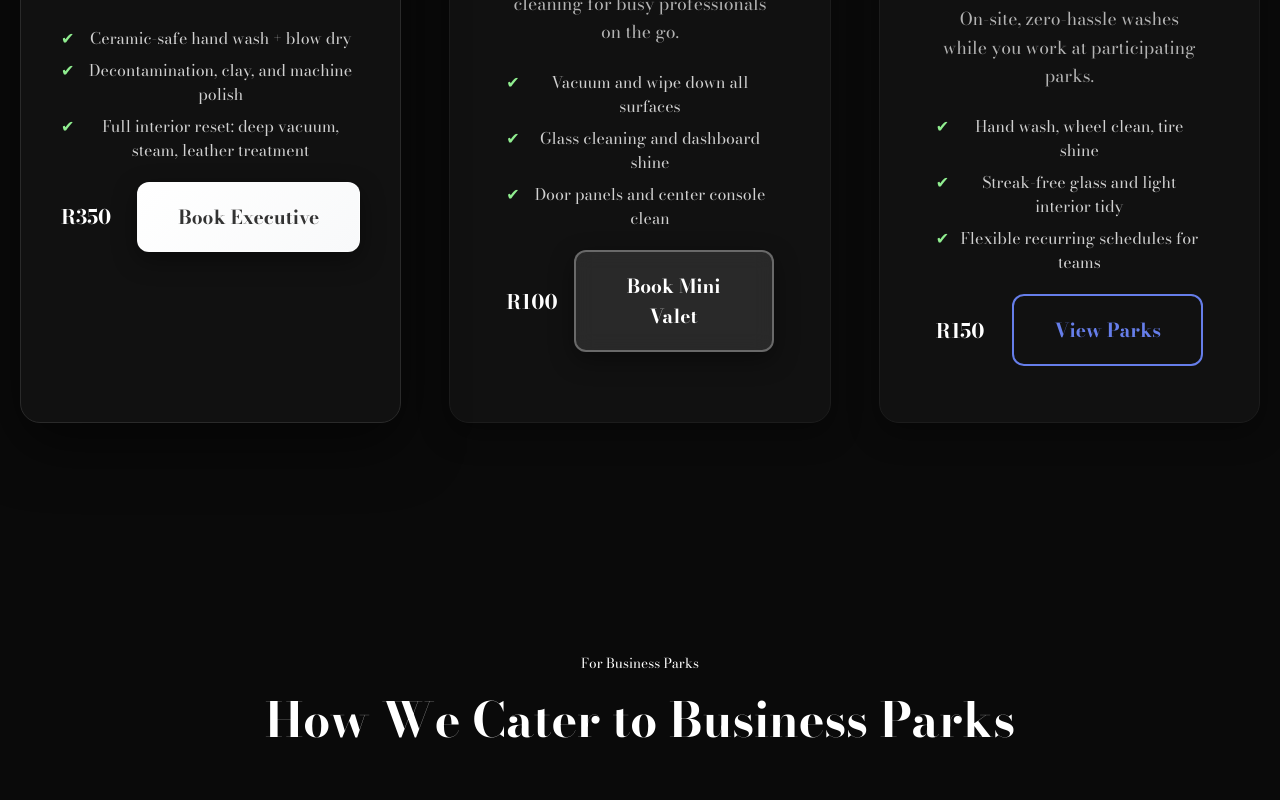
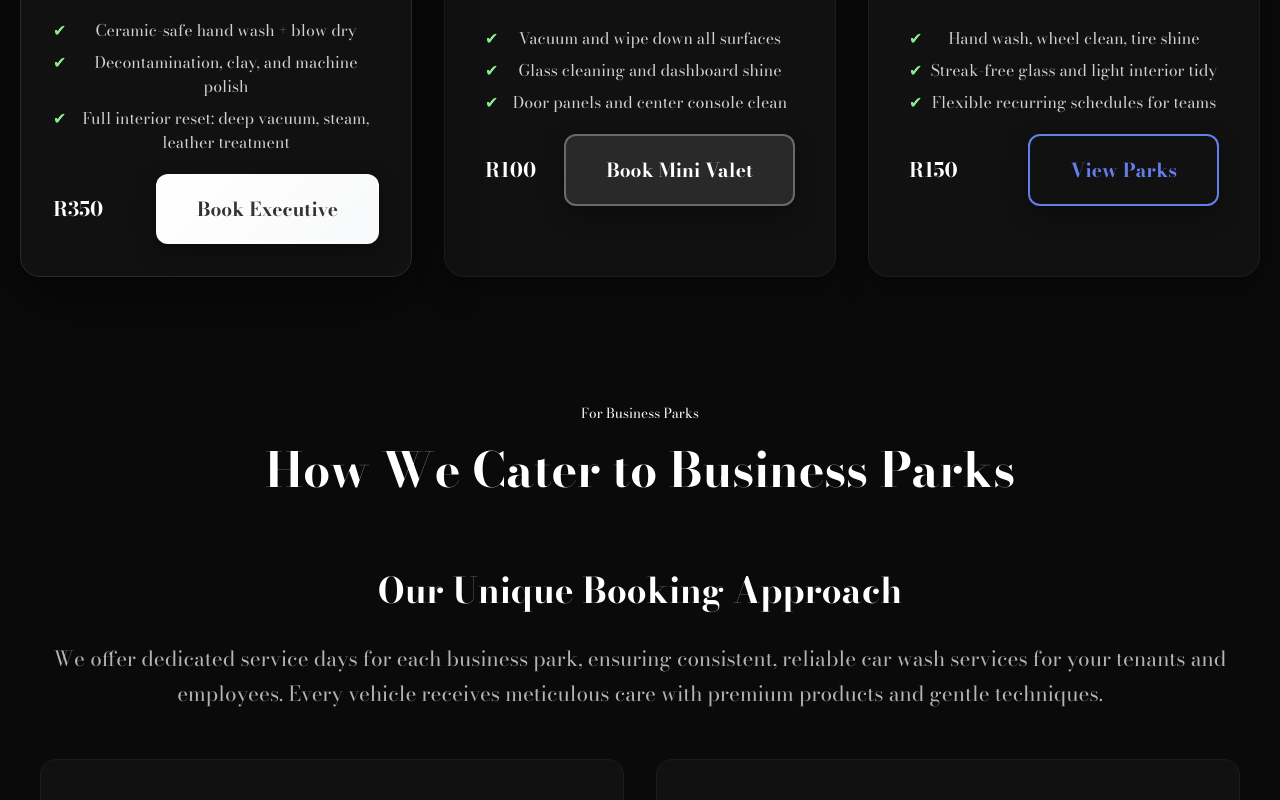
Before and after one commit to Zubayrlatief/TheCarBath, a Vue app: page / in a window 1280 px wide. Shown: the part 1360-2160 px from the top of the page. Built offline with nearby package versions, Linux system fonts and the light colour scheme.

Commit message:
business parks page as well as touch u

```diff
--- a/index.html
+++ b/index.html
@@ -3,9 +3,10 @@
   <head>
     <meta charset="UTF-8" />
     <meta name="viewport" content="width=device-width, initial-scale=1.0" />
-    <title>Elite ParkWash  Premium OnSite Car Care</title>
+    <title>The Car Bath</title>
     <meta name="description" content="Premium on-site car wash and detailing for business parks and premium automotive clients." />
     <meta name="theme-color" content="#0a0a0a" />
+    <link rel="icon" type="image/png" href="/The_Car-removebg-preview.png" />
     <link rel="preconnect" href="https://fonts.googleapis.com">
     <link rel="preconnect" href="https://fonts.gstatic.com" crossorigin>
     <link href="https://fonts.googleapis.com/css2?family=Bodoni+Moda:opsz,wght@6..96,400;6..96,700&display=swap" rel="stylesheet">
--- a/src/pages/Home.vue
+++ b/src/pages/Home.vue
@@ -165,7 +165,7 @@
         </div>
 
         <div class="trust-footer">
-          <p class="trust-guarantee">💯 <strong>100% Satisfaction Guarantee</strong> - If you're not completely satisfied, we'll make it right.</p>
+          <p class="trust-guarantee"><strong>100% Satisfaction Guarantee</strong> - Your complete satisfaction is our commitment. We stand behind every service with our quality promise.</p>
         </div>
       </div>
     </section>
@@ -424,8 +424,8 @@
 
 .services-grid {
   display: grid;
-  grid-template-columns: repeat(auto-fit, minmax(320px, 1fr));
-  gap: 2.5rem;
+  grid-template-columns: repeat(auto-fit, minmax(280px, 1fr));
+  gap: 1.5rem;
   max-width: 1200px;
   margin: 0 auto;
   position: relative;
@@ -435,7 +435,7 @@
 
 .service-card {
   background: #111111;
-  padding: 3rem;
+  padding: 2rem;
   border-radius: 1.25rem;
   box-shadow: 0 10px 30px rgba(0, 0, 0, 0.35);
   text-align: center;
@@ -445,7 +445,7 @@
 }
 
 .service-card.premium {
-  padding: 2.5rem;
+  padding: 2rem;
 }
 
 .service-card:hover {
@@ -471,14 +471,15 @@
   background: transparent;
   color: #667eea;
   border: 2px solid #667eea;
-  font-weight: 600;
+  font-weight: 700;
+  box-shadow: 0 8px 25px rgba(0, 0, 0, 0.4);
 }
 
 .btn-outline:hover {
   background: linear-gradient(135deg, #667eea 0%, #764ba2 100%);
   color: white;
-  transform: translateY(-2px) scale(1.05);
-  box-shadow: 0 8px 20px rgba(102, 126, 234, 0.3);
+  transform: translateY(-3px) scale(1.02);
+  box-shadow: 0 12px 35px rgba(102, 126, 234, 0.4);
 }
 
 @media (max-width: 768px) {
@@ -505,12 +506,12 @@
   }
 
   .service-card {
-    padding: 1.5rem;
+    padding: 1.25rem;
   }
 
   .services-grid {
     grid-template-columns: 1fr;
-    gap: 2rem;
+    gap: 1.5rem;
   }
 
   .service-footer {
@@ -525,22 +526,33 @@
   }
 
   .business-parks-section {
-    padding: 4rem 0;
+    padding: 0.75rem 0;
   }
 }
 
 /* Business Parks Section */
 .business-parks-section {
-  padding: 6rem 0;
+  padding: 0.5rem 0;
   background: var(--bg);
   width: 100vw;
   margin-left: calc(-50vw + 50%);
 }
 
+/* Laptop/Tablet screens (769px - 1199px) */
+@media (min-width: 769px) and (max-width: 1199px) {
+  .business-parks-section {
+    padding: 0.25rem 0 !important;
+  }
+
+  .benefits-section {
+    padding: 0.25rem 0 !important;
+  }
+}
+
 /* Large screens (1200px+) */
 @media (min-width: 1200px) {
   .business-parks-section {
-    padding: 8rem 0;
+    padding: 1.5rem 0;
   }
 
   .business-parks-section h2 {
@@ -585,12 +597,12 @@
 
   .services-grid {
     grid-template-columns: repeat(3, 1fr);
-    gap: 3rem;
+    gap: 2rem;
     max-width: 1400px;
   }
 
   .service-card {
-    padding: 3.5rem;
+    padding: 2.5rem;
   }
 
   .service-card h3 {
@@ -629,7 +641,7 @@
 /* Large screens for Trust */
 @media (min-width: 1200px) {
   .trust-section {
-    padding: 8rem 0;
+    padding: 6rem 0;
   }
 
   .trust-section h2 {
@@ -834,7 +846,7 @@
 
 /* Trust Section */
 .trust-section {
-  padding: 6rem 0;
+  padding: 4rem 0;
   background: #0a0a0a;
   width: 100vw;
   margin-left: calc(-50vw + 50%);
@@ -938,7 +950,7 @@
   }
 
   .trust-section {
-    padding: 4rem 0;
+    padding: 3rem 0;
   }
 
   .trust-subtitle {
@@ -997,7 +1009,7 @@
 
 /* Transform Your Business Park Section */
 .benefits-section {
-  padding: 6rem 0;
+  padding: 0.5rem 0;
   width: 100vw;
   margin-left: calc(-50vw + 50%);
   background: var(--bg-secondary);
@@ -1108,7 +1120,7 @@
 /* Responsive Design for Benefits Section */
 @media (max-width: 768px) {
   .benefits-section {
-    padding: 4rem 0;
+    padding: 0.75rem 0;
   }
 
   .benefits-section .container {
@@ -1136,7 +1148,7 @@
 /* Large screens (1200px+) for benefits */
 @media (min-width: 1200px) {
   .benefits-section {
-    padding: 8rem 0;
+    padding: 1.5rem 0;
   }
 
   .benefits-section h2 {
```
Also changed, not shown: 1 other file (tests, documents, lock files or other folders).
